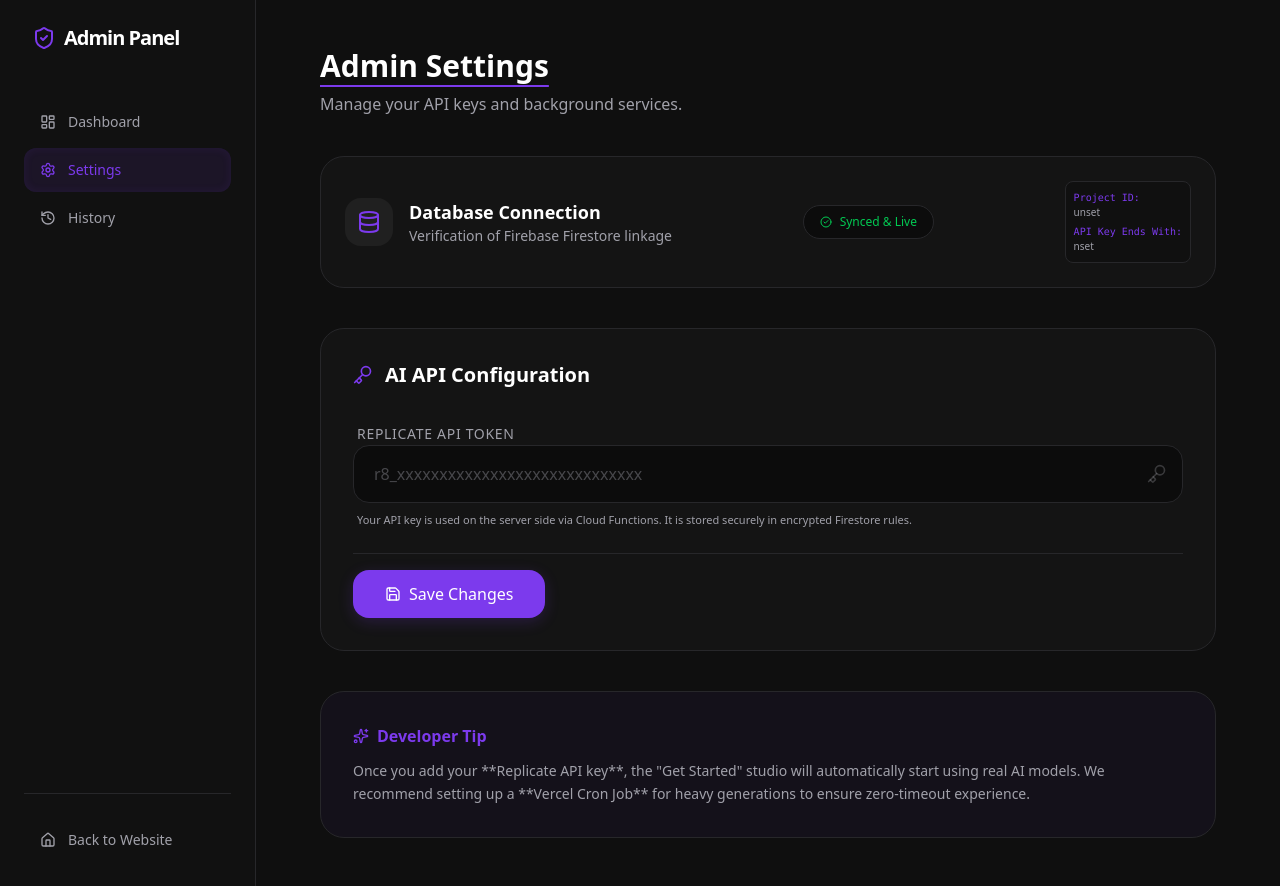
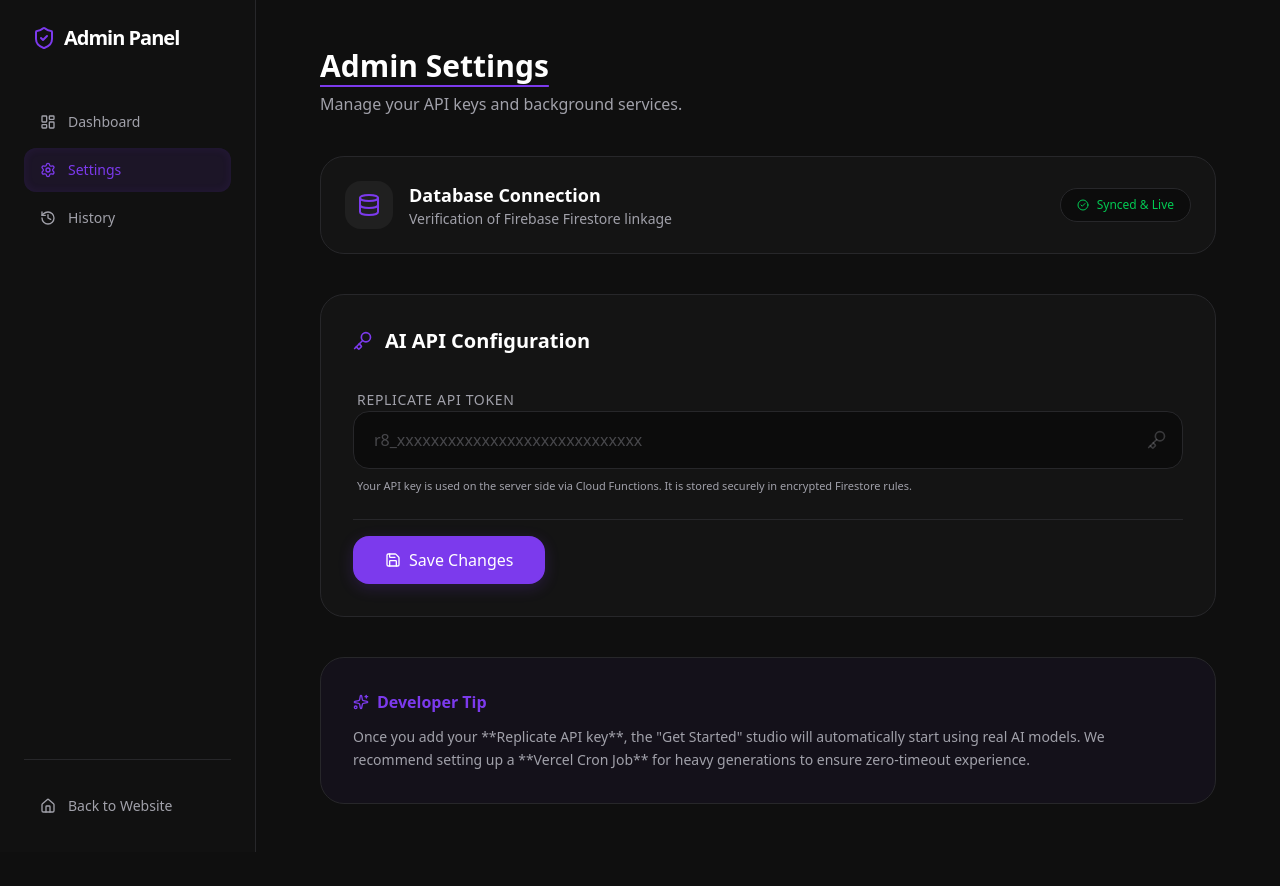
Before and after one commit to ahmd2030/YAFA-AI, a Next.js app: page /admin/settings in a window 1280 px wide. After the commit the page ends 852 px from the top, so only its background shows below. Built offline with nearby package versions, Linux system fonts and the light colour scheme; no server answers; the database is empty.

Commit message:
chore: cleanup admin settings ui after successful firebase integration

```diff
--- a/src/app/admin/settings/page.tsx
+++ b/src/app/admin/settings/page.tsx
@@ -99,7 +99,7 @@ export default function SettingsPage() {
           </div>
         </div>
 
-        <div className="flex items-center gap-2 px-4 py-2 rounded-full bg-black/40 border border-white/5 mx-4">
+        <div className="flex items-center gap-2 px-4 py-2 rounded-full bg-black/40 border border-white/5">
           {dbStatus === "connecting" && (
             <>
               <RefreshCw className="w-3 h-3 text-yellow-500 animate-spin" />
@@ -118,13 +118,6 @@ export default function SettingsPage() {
               <span className="text-xs text-red-500 font-medium">Connect Failed</span>
             </>
           )}
-        </div>
-
-        <div className="text-[10px] text-muted flex flex-col items-start bg-black/20 p-2 rounded-lg border border-white/5">
-          <span className="font-mono text-primary">Project ID:</span>
-          <span>{process.env.NEXT_PUBLIC_FIREBASE_PROJECT_ID || "MISSING!"}</span>
-          <span className="font-mono text-primary mt-1">API Key Ends With:</span>
-          <span>{process.env.NEXT_PUBLIC_FIREBASE_API_KEY?.slice(-4) || "MISSING!"}</span>
         </div>
       </section>
 
```
